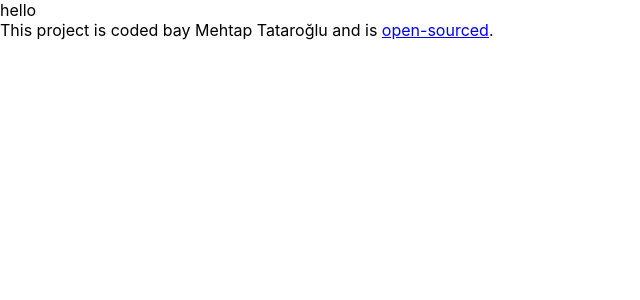
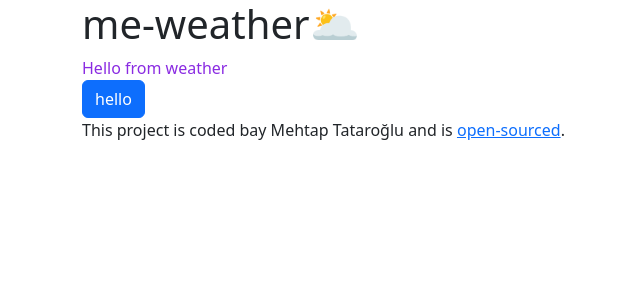
Before and after one commit to teytap/me-weather-react, a React (Create React App) app: page / in a window 1280 px wide. Shown: the top 300 px of the page, without its empty margins (0-640 px from the left). Built offline with nearby package versions, Linux system fonts and the light colour scheme.

Commit message:
imported bootstrap

```diff
--- a/package.json
+++ b/package.json
@@ -6,6 +6,7 @@
     "@testing-library/jest-dom": "^5.16.5",
     "@testing-library/react": "^13.4.0",
     "@testing-library/user-event": "^13.5.0",
+    "bootstrap": "^5.2.2",
     "react": "^18.2.0",
     "react-dom": "^18.2.0",
     "react-scripts": "5.0.1",
--- a/public/index.html
+++ b/public/index.html
@@ -5,12 +5,9 @@
     <link rel="icon" href="%PUBLIC_URL%/favicon.ico" />
     <meta name="viewport" content="width=device-width, initial-scale=1" />
     <meta name="theme-color" content="#000000" />
-    <meta
-      name="description"
-      content="Web site created using create-react-app"
-    />
+    <meta name="description" content="me-weather-react" />
 
-    <title>React App</title>
+    <title>me-weather-app</title>
   </head>
   <body>
     <noscript>You need to enable JavaScript to run this app.</noscript>
--- a/src/App.js
+++ b/src/App.js
@@ -1,17 +1,26 @@
 import "./App.css";
+import Weather from "./Weather";
 
 function App() {
   return (
     <div className="App">
-      <header>hello</header>
+      <div className="container">
+        <h1>me-weather🌥</h1>
+        <Weather />
+        <button className="btn btn-primary">hello</button>
         <footer>
           This project is coded bay Mehtap Tataroğlu and is{" "}
-        <a href="https://github.com/teytap/me-weather-react" target="_blank">
+          <a
+            href="https://github.com/teytap/me-weather-react"
+            target="_blank"
+            rel="noreferrer"
+          >
             open-sourced
           </a>
           .
         </footer>
       </div>
+    </div>
   );
 }
 
--- /dev/null
+++ b/src/Weather.css
@@ -0,0 +1,3 @@
+.Weather {
+  color: blueviolet;
+}
--- /dev/null
+++ b/src/Weather.js
@@ -0,0 +1,5 @@
+import React from "react";
+import "./Weather.css";
+export default function Weather() {
+  return <div className="Weather">Hello from weather</div>;
+}
```
Also changed, not shown: src/index.js (+7 -6 lines), 1 other file (tests, documents, lock files or other folders). Lines whose indentation alone changed are shown as unchanged.
